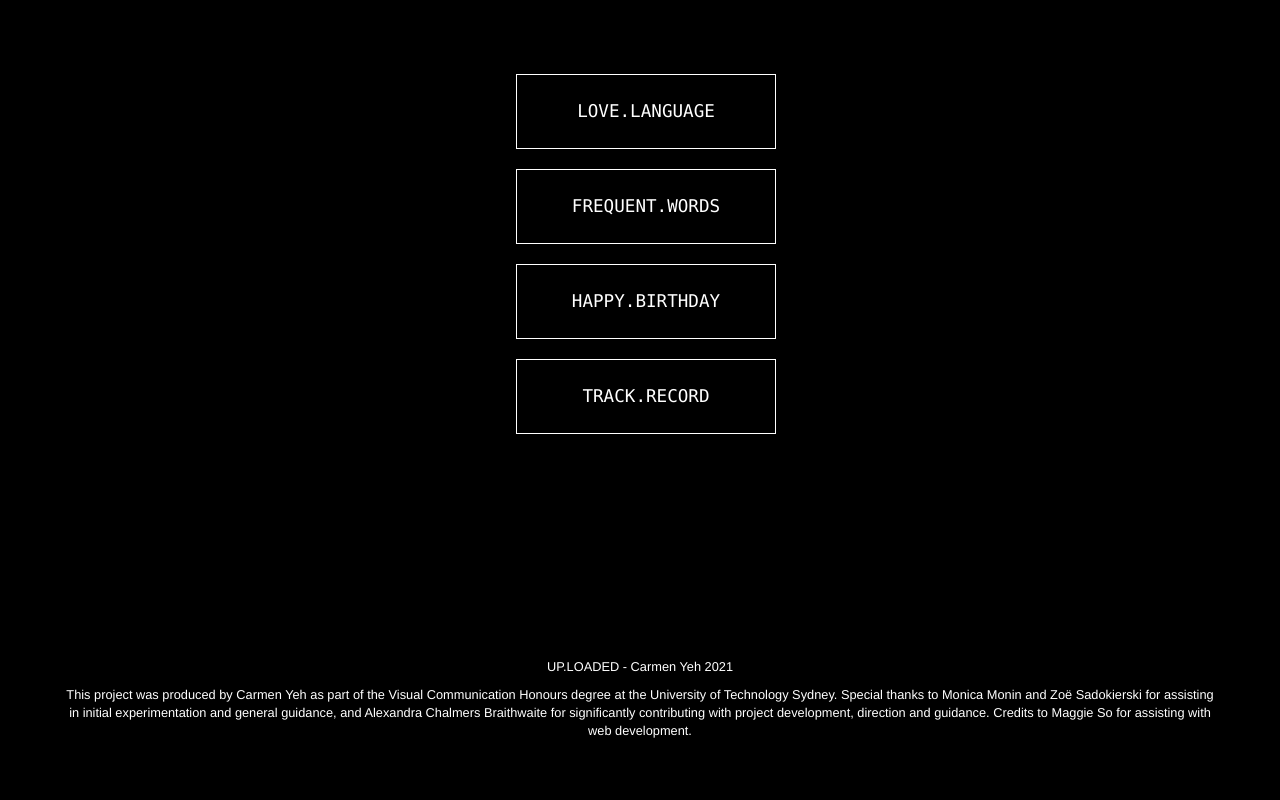
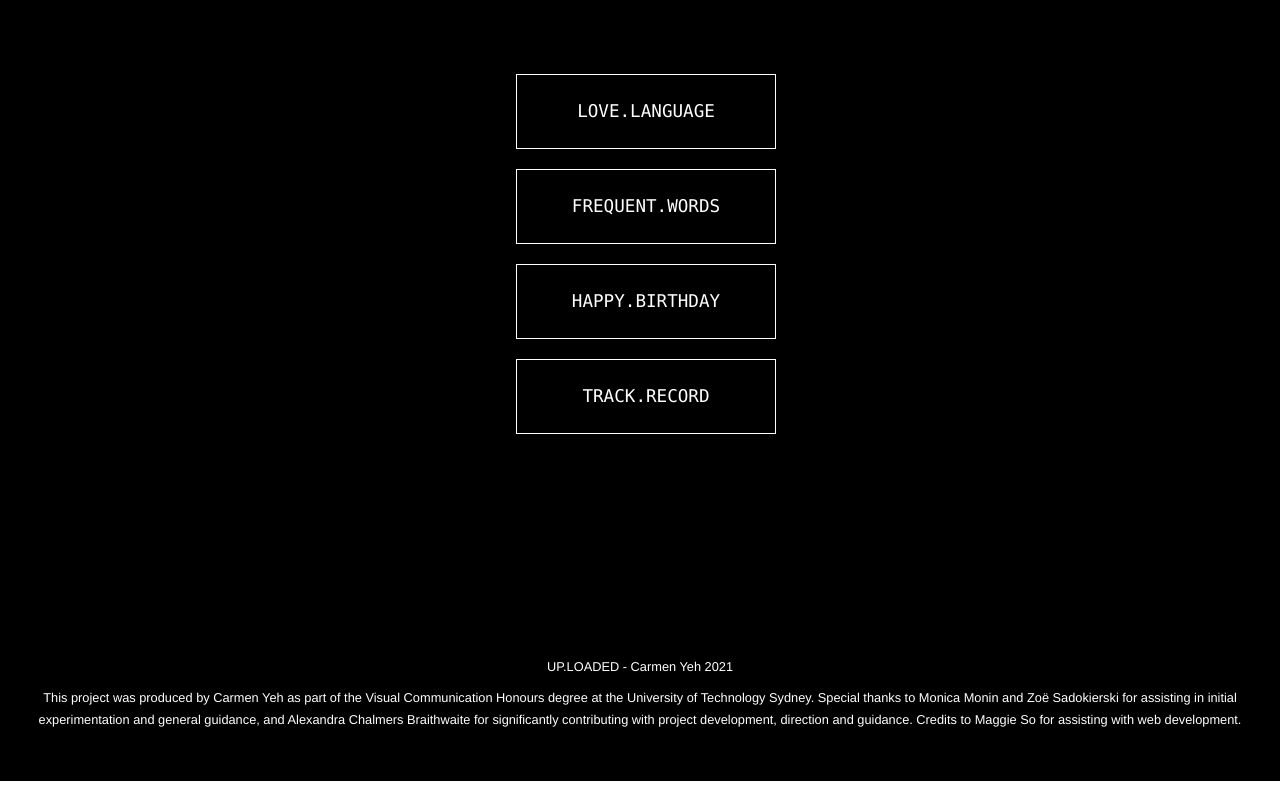
Before and after one commit to carmen-yeh/carmen-yeh.github.io, a React (Create React App) app in the folder frontend/: page / in a window 1280 px wide. Shown: the part 1373-2173 px from the top of the page. Built offline with nearby package versions, Linux system fonts and the light colour scheme; what react-animations would draw is missing.

Commit message:
Update HomePage.js

```diff
--- a/frontend/src/pages/info/HomePage.js
+++ b/frontend/src/pages/info/HomePage.js
@@ -19,7 +19,9 @@ function HomePage() {
             <BottomNavigation/>
            <div id= "footer">
         <p> UP.LOADED - Carmen Yeh 2021 </p>
-        <p> This project was produced by Carmen Yeh as part of the Visual Communication Honours degree at the University of Technology Sydney. Special thanks to Monica Monin and Zoë Sadokierski for assisting in initial experimentation and general guidance, and Alexandra Chalmers Braithwaite for significantly contributing with project development, direction and guidance. Credits to Maggie So for assisting with web development. </p>
+
+        <p2> This project was produced by Carmen Yeh as part of the Visual Communication Honours degree at the University of Technology Sydney. Special thanks to Monica Monin and Zoë Sadokierski for assisting in initial experimentation and general guidance, and Alexandra Chalmers Braithwaite for significantly contributing with project development, direction and guidance. Credits to Maggie So for assisting with web development. </p2>
+
         </div>
         </div>
 
```
